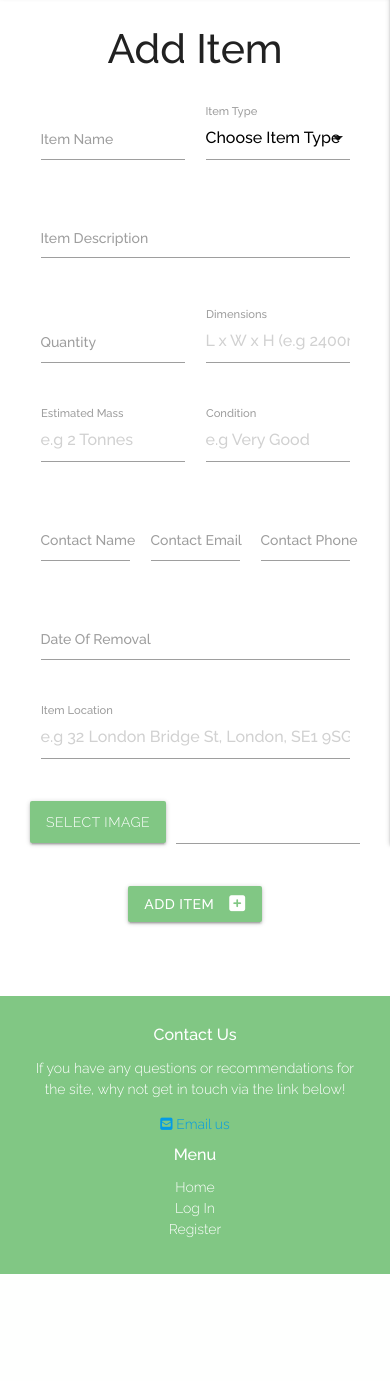
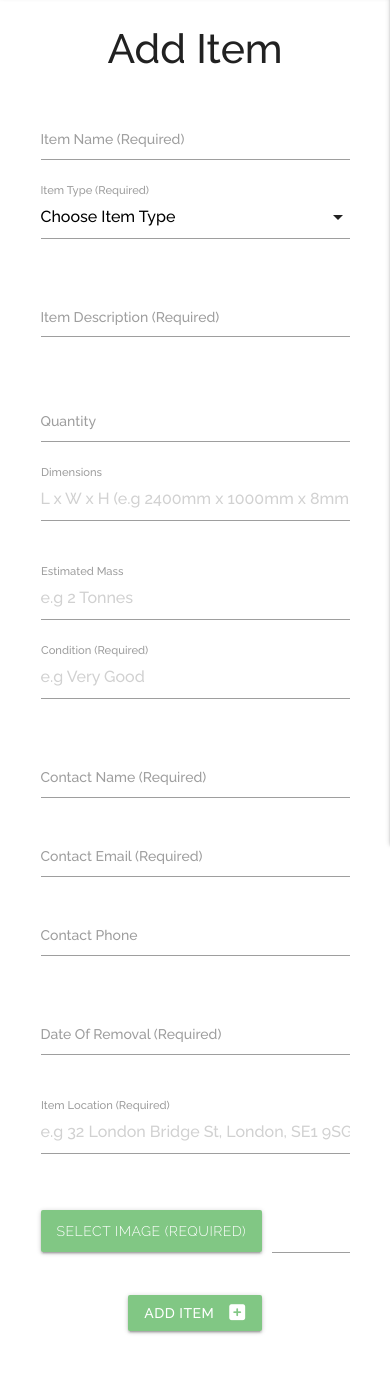
Before and after one commit to marcusnolan/restruction, a Flask app: page /add_item in a window 390 px wide. Shown: the part 60-1441 px from the top of the page. Before the commit the page ends 1334 px from the top, so only its background shows below. Run offline with Flask 2, Linux system fonts and the light colour scheme; data that the repository does not hold is empty; some libraries are stand-ins or nearby versions.

Commit message:
required added to labels and placeholders added to forms. Additional mobile formatting completed to allow the extra information fit on mobile

```diff
--- a/templates/add_items.html
+++ b/templates/add_items.html
@@ -8,13 +8,13 @@
             <form class="col s12" method="POST" action="{{ url_for('add_item') }}" id="add_item_form"
                 enctype="multipart/form-data">
                 <div class="row">
-                    <div class="input-field col s6">
+                    <div class="input-field col m6 s12">
                         <input id="item_name" name="item_name" type="text" class="validate" minlength="5" maxlength="50"
                             required>
-                        <label for="item_name">Item Name</label>
+                        <label for="item_name">Item Name (Required)</label>
                     </div>
                     <!-- dropdown for item_type below -->
-                    <div class="input-field col s6">
+                    <div class="input-field col m6 s12">
                         <select name="item_type" id="item_type" form="add_item_form" required>
                             <option value="" selected disabled>Choose Item Type</option>
                             <optgroup label="Object">
@@ -36,51 +36,51 @@
                                 <option value="material_packaging">Packaging</option>
                             </optgroup>
                         </select>
-                        <label for="item_type">Item Type</label>
+                        <label for="item_type">Item Type  (Required)</label>
                     </div>
                 </div>
                 <div class="row">
                     <div class="input-field col s12">
                         <textarea id="item_description" name="item_description"
                             class="materialize-textarea validate" minlength="5" maxlength="150" required></textarea>
-                        <label for="item_description">Item Description</label>
+                        <label for="item_description">Item Description (Required)</label>
                     </div>
                 </div>
                 <div class="row">
-                    <div class="input-field col s6">
+                    <div class="input-field col m6 s12">
                         <input id="quantity" name="quantity" type="text" class="validate" minlength="1">
                         <label for="quantity">Quantity</label>
                     </div>
-                    <div class="input-field col s6">
+                    <div class="input-field col m6 s12">
                         <input placeholder="L x W x H (e.g 2400mm x 1000mm x 8mm)" id="dimensions" name="dimensions"
                             type="text" class="validate" minlength="1" maxlength="50">
                         <label for="dimensions">Dimensions</label>
                     </div>
                 </div>
                 <div class="row">
-                    <div class="input-field col s6">
+                    <div class="input-field col m6 s12">
                         <input placeholder="e.g 2 Tonnes" id="estimated_mass" name="estimated_mass" type="text"
                             class="validate" minlength="1" maxlength="50">
                         <label for="estimated_mass">Estimated Mass</label>
                     </div>
-                    <div class="input-field col s6">
+                    <div class="input-field col m6 s12">
                         <input placeholder="e.g Very Good" id="condition" name="condition" type="text" class="validate"
                             minlength="2" maxlength="50" required>
-                        <label for="condition">Condition</label>
+                        <label for="condition">Condition  (Required)</label>
                     </div>
                 </div>
                 <div class="row">
-                    <div class="input-field col s4">
+                    <div class="input-field col m4 s12">
                         <input id="contact_name" name="contact_name" type="text" class="validate" minlength="5"
                             maxlength="50" required>
-                        <label for="contact_name">Contact Name</label>
+                        <label for="contact_name">Contact Name (Required)</label>
                     </div>
-                    <div class="input-field col s4">
+                    <div class="input-field col m4 s12">
                         <input id="contact_email" name="contact_email" type="email" class="validate" minlength="5"
                             maxlength="50" required>
-                        <label for="contact_email">Contact Email</label>
+                        <label for="contact_email">Contact Email (Required)</label>
                     </div>
-                    <div class="input-field col s4">
+                    <div class="input-field col m4 s12">
                         <input id="contact_phone" name="contact_phone" type="tel" class="validate">
                         <label for="contact_phone">Contact Phone</label>
                     </div>
@@ -90,7 +90,7 @@
                     <div class="input-field col s12">
                         <input type="text" class="datepicker validate" name="date_of_destruction"
                             id="date_of_destruction" required>
-                        <label for="date_of_destruction">Date Of Removal</label>
+                        <label for="date_of_destruction">Date Of Removal (Required)</label>
                     </div>
                 </div>
                 <div class="row">
@@ -98,13 +98,13 @@
                         <input id="item_location" name="item_location" type="text" class="validate" minlength="5"
                             maxlength="150" placeholder="e.g 32 London Bridge St, London, SE1 9SG, U.K"
                             required>
-                        <label for="item_location">Item Location</label>
+                        <label for="item_location">Item Location (Required)</label>
                     </div>
                 </div>
                 <div class="row">
-                    <div class="file-field input-field">
+                    <div class="file-field input-field col s12">
                         <div class="btn large green lighten-2">
-                            <span>Select Image</span>
+                            <span>Select Image (Required)</span>
                             <input type="file" accept="image/*" name="photo_url" id="photo_url" required>
                         </div>
                         <div class="file-path-wrapper">
```
Also changed, not shown: templates/edit_item.html (+17 -17 lines), templates/home.html (+4 -4 lines), templates/items.html (+5 -5 lines), templates/register.html (+11 -11 lines), templates/user_items.html (+4 -4 lines).
